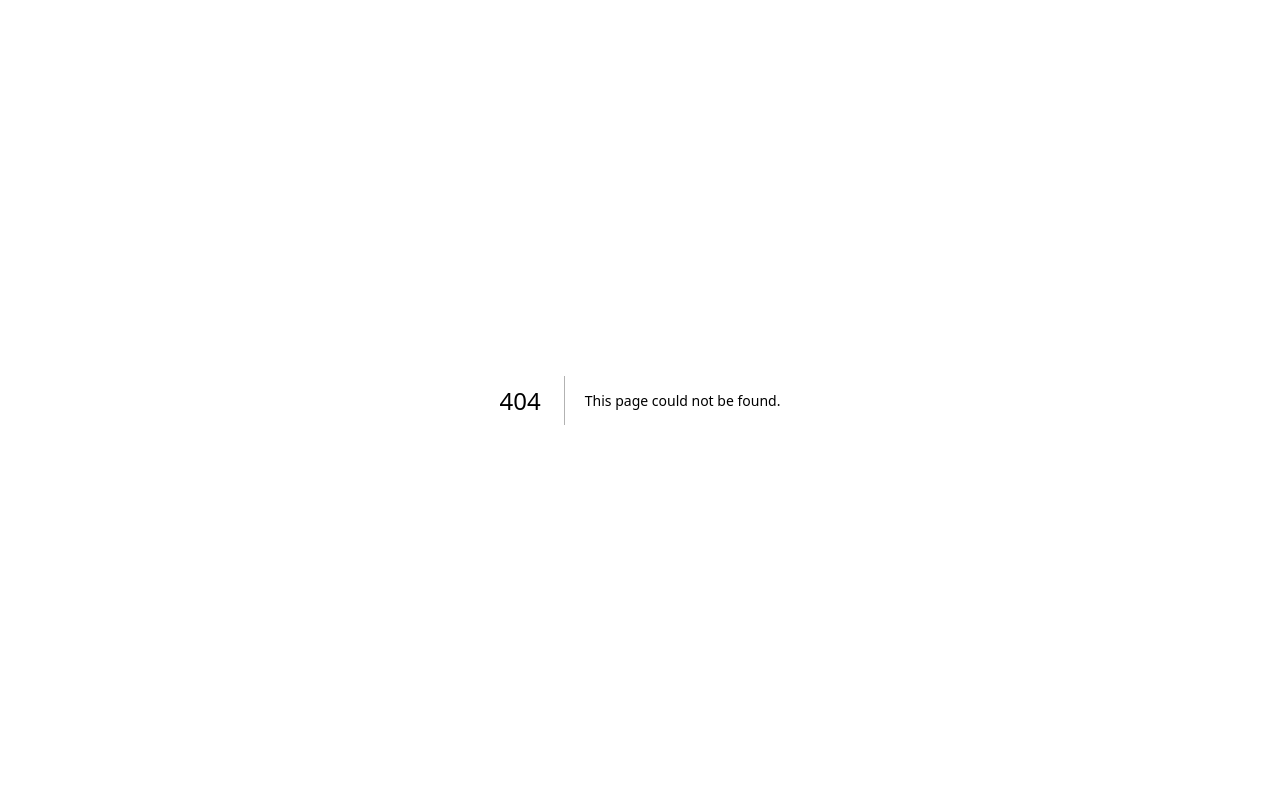
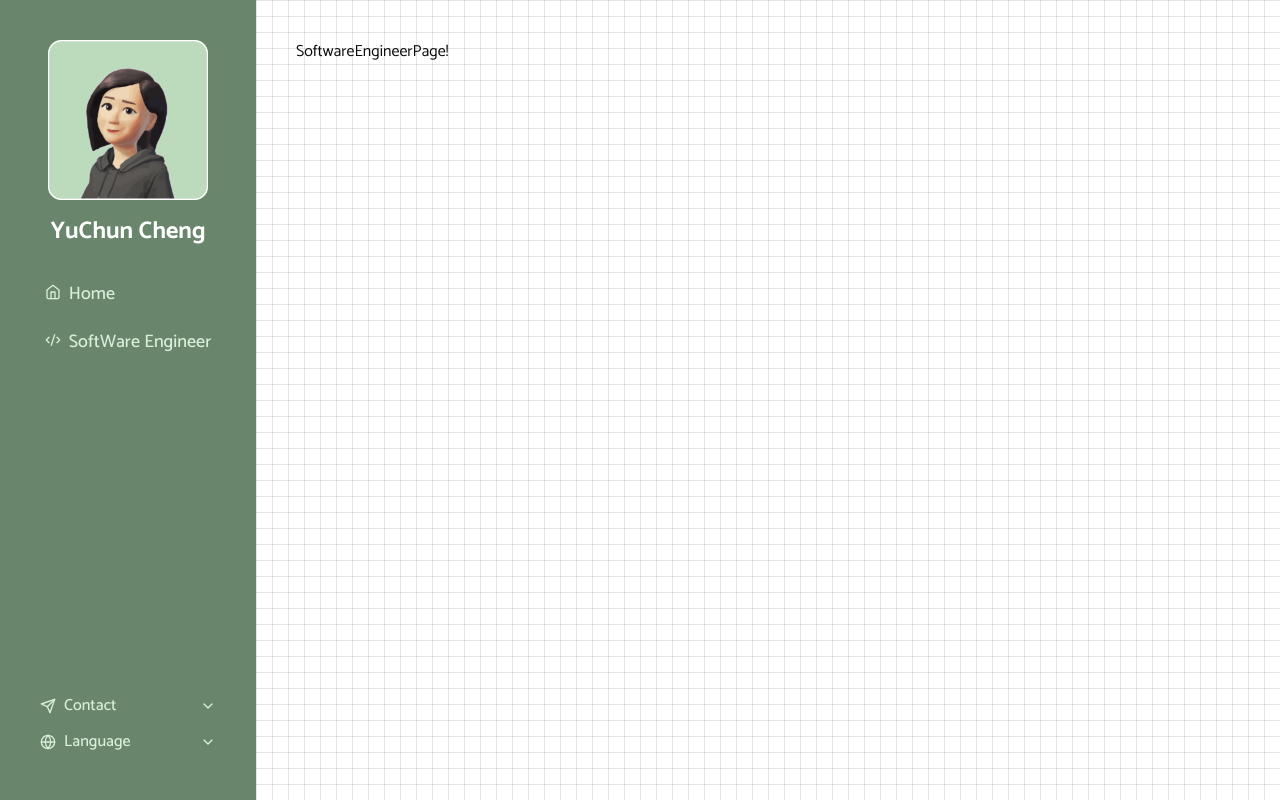
Before and after one commit to athenacheng15/yu-dashboard, a Next.js app: page /software-engineer in a window 1280 px wide. Before the commit this address had no page. Built offline with nearby package versions, Linux system fonts and the light colour scheme.

Commit message:
feat: create sw engineer page placeholder

```diff
--- /dev/null
+++ b/app/(dashboard)/software-engineer/page.tsx
@@ -0,0 +1,3 @@
+export default function SoftwareEngineerPage() {
+    return <>SoftwareEngineerPage!</>;
+}
```
